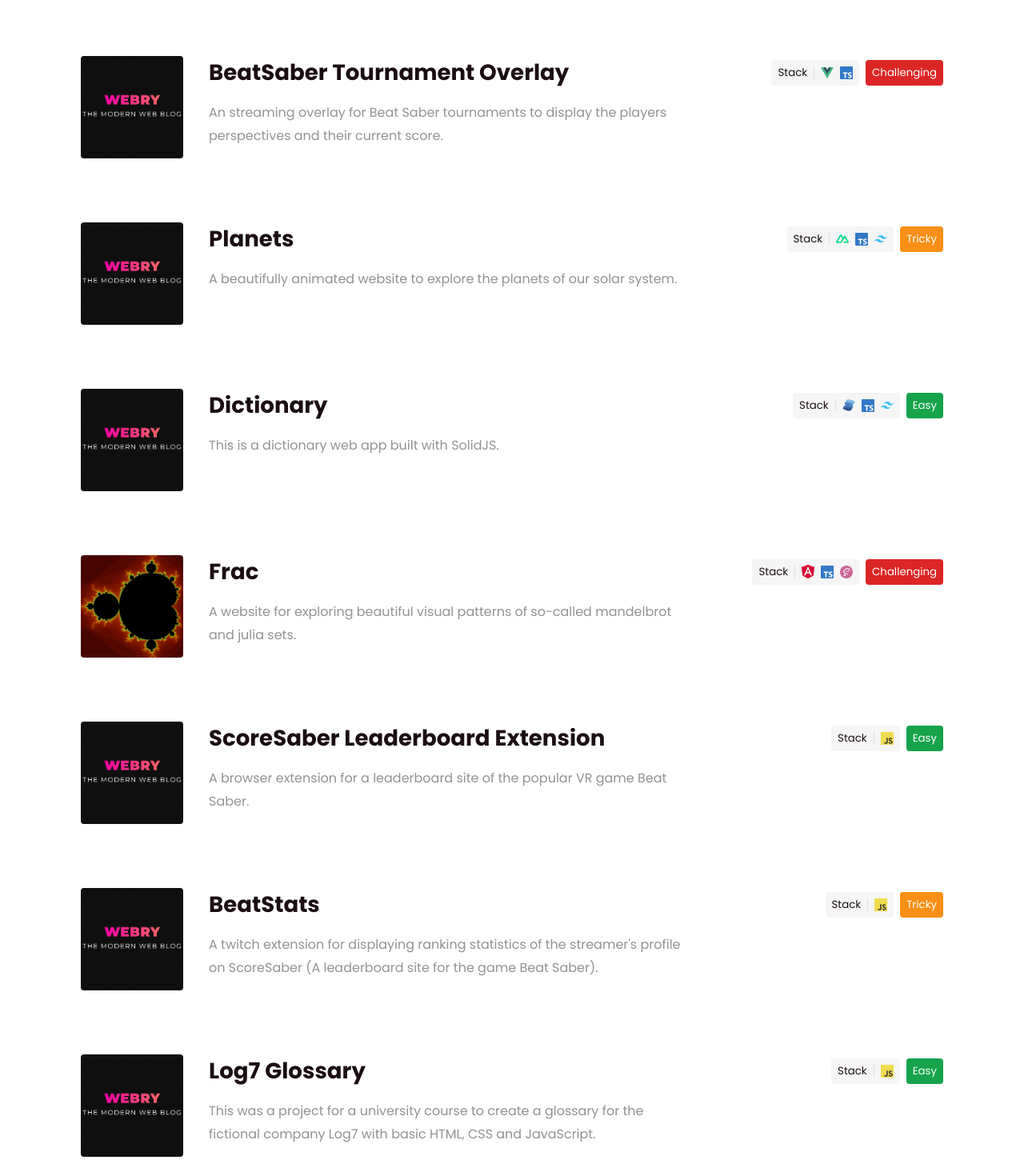
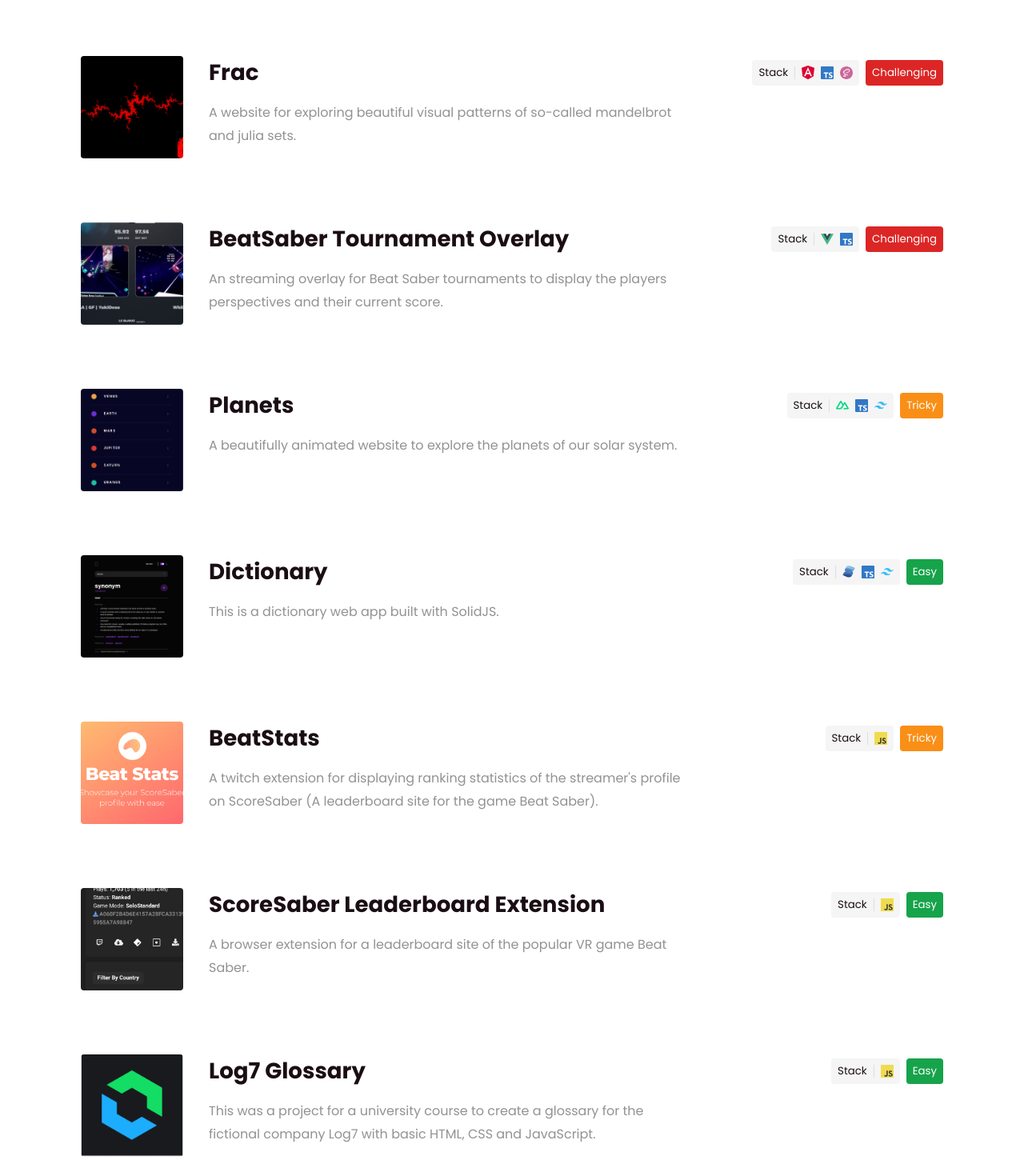
Before and after one commit to web-dev-sam/portfolio, a Vue app: page /projects in a window 1280 px wide. Shown: the part 660-2130 px from the top of the page at 80% size. Built offline with nearby package versions, Linux system fonts and the light colour scheme.

Commit message:
Added skill tooltips

```diff
--- a/src/base.css
+++ b/src/base.css
@@ -13,3 +13,13 @@
 p {
     @apply leading-normal;
 }
+
+[tooltip] {
+    display: inline;
+    position: relative;
+}
+
+[tooltip]:hover:after {
+    content: attr(tooltip);
+    @apply absolute px-4 py-2 bg-text text-white rounded bottom-5 max-w-[30ch] w-max z-40 -translate-x-1/2 left-1/2;
+}
--- a/src/views/project/ProjectBSTO.vue
+++ b/src/views/project/ProjectBSTO.vue
@@ -46,8 +46,8 @@
           Stack
           <template #desc>
             <div class="flex items-center gap-2">
-              <div class="w-4"><IconVue /></div>
-              <div class="w-4"><IconTypeScript /></div>
+              <div class="w-4" tooltip="Vue"><IconVue /></div>
+              <div class="w-4" tooltip="TypeScript"><IconTypeScript /></div>
             </div>
           </template>
         </TextBadge>
--- a/src/views/project/ProjectBeatStats.vue
+++ b/src/views/project/ProjectBeatStats.vue
@@ -45,7 +45,7 @@
           Stack
           <template #desc>
             <div class="flex items-center gap-2">
-              <div class="w-4"><IconJavascript /></div>
+              <div class="w-4" tooltip="JavaScript"><IconJavascript /></div>
             </div>
           </template>
         </TextBadge>
--- a/src/views/project/ProjectBeatTimer.vue
+++ b/src/views/project/ProjectBeatTimer.vue
@@ -47,9 +47,9 @@
           Stack
           <template #desc>
             <div class="flex items-center gap-2">
-              <div class="w-4"><IconVue /></div>
-              <div class="w-4"><IconTypeScript /></div>
-              <div class="w-4"><IconTailwind /></div>
+              <div class="w-4" tooltip="Vue"><IconVue /></div>
+              <div class="w-4" tooltip="TypeScript"><IconTypeScript /></div>
+              <div class="w-4" tooltip="TailwindCSS"><IconTailwind /></div>
             </div>
           </template>
         </TextBadge>
--- a/src/views/project/ProjectDictionary.vue
+++ b/src/views/project/ProjectDictionary.vue
@@ -47,9 +47,9 @@
           Stack
           <template #desc>
             <div class="flex items-center gap-2">
-              <div class="w-4"><IconSolid /></div>
-              <div class="w-4"><IconTypeScript /></div>
-              <div class="w-4"><IconTailwind /></div>
+              <div class="w-4" tooltip="SolidJS"><IconSolid /></div>
+              <div class="w-4" tooltip="TypeScript"><IconTypeScript /></div>
+              <div class="w-4" tooltip="TailwindCSS"><IconTailwind /></div>
             </div>
           </template>
         </TextBadge>
--- a/src/views/project/ProjectFrac.vue
+++ b/src/views/project/ProjectFrac.vue
@@ -47,9 +47,9 @@
           Stack
           <template #desc>
             <div class="flex items-center gap-2">
-              <div class="w-4"><IconAngular /></div>
-              <div class="w-4"><IconTypeScript /></div>
-              <div class="w-4"><IconSass /></div>
+              <div class="w-4" tooltip="Angular"><IconAngular /></div>
+              <div class="w-4" tooltip="TypeScript"><IconTypeScript /></div>
+              <div class="w-4" tooltip="SCSS"><IconSass /></div>
             </div>
           </template>
         </TextBadge>
--- a/src/views/project/ProjectLog7.vue
+++ b/src/views/project/ProjectLog7.vue
@@ -44,7 +44,7 @@
           Stack
           <template #desc>
             <div class="flex items-center gap-2">
-              <div class="w-4"><IconJavascript /></div>
+              <div class="w-4" tooltip="JavaScript"><IconJavascript /></div>
             </div>
           </template>
         </TextBadge>
--- a/src/views/project/ProjectPlanets.vue
+++ b/src/views/project/ProjectPlanets.vue
@@ -47,9 +47,9 @@
           Stack
           <template #desc>
             <div class="flex items-center gap-2">
-              <div class="w-4"><IconNuxt /></div>
-              <div class="w-4"><IconTypeScript /></div>
-              <div class="w-4"><IconTailwind /></div>
+              <div class="w-4" tooltip="NuxtJS"><IconNuxt /></div>
+              <div class="w-4" tooltip="TypeScript"><IconTypeScript /></div>
+              <div class="w-4" tooltip="TailwindCSS"><IconTailwind /></div>
             </div>
           </template>
         </TextBadge>
--- a/src/views/project/ProjectSSLE.vue
+++ b/src/views/project/ProjectSSLE.vue
@@ -45,7 +45,7 @@
           Stack
           <template #desc>
             <div class="flex items-center gap-2">
-              <div class="w-4"><IconJavascript /></div>
+              <div class="w-4" tooltip="JavaScript"><IconJavascript /></div>
             </div>
           </template>
         </TextBadge>
--- a/src/views/project/ProjectWebry.vue
+++ b/src/views/project/ProjectWebry.vue
@@ -47,9 +47,9 @@
           Stack
           <template #desc>
             <div class="flex items-center gap-2">
-              <div class="w-4"><IconAstro /></div>
-              <div class="w-4"><IconTypeScript /></div>
-              <div class="w-4"><IconTailwind /></div>
+              <div class="w-4" tooltip="Astro"><IconAstro /></div>
+              <div class="w-4" tooltip="TypeScript"><IconTypeScript /></div>
+              <div class="w-4" tooltip="TailwindCSS"><IconTailwind /></div>
             </div>
           </template>
         </TextBadge>
--- a/src/views/projects/ProjectsPage.vue
+++ b/src/views/projects/ProjectsPage.vue
@@ -47,9 +47,9 @@
       >
         <template #stack>
           <div class="flex items-center gap-2">
-            <div class="w-4"><IconVue /></div>
-            <div class="w-4"><IconTypeScript /></div>
-            <div class="w-4"><IconTailwind /></div>
+            <div class="w-4" tooltip="Vue"><IconVue /></div>
+            <div class="w-4" tooltip="TypeScript"><IconTypeScript /></div>
+            <div class="w-4" tooltip="TailwindCSS"><IconTailwind /></div>
           </div>
         </template>
         <template #difficulty>
@@ -69,13 +69,35 @@
       >
         <template #stack>
           <div class="flex items-center gap-2">
-            <div class="w-4"><IconAstro /></div>
-            <div class="w-4"><IconTypeScript /></div>
-            <div class="w-4"><IconTailwind /></div>
+            <div class="w-4" tooltip="Astro"><IconAstro /></div>
+            <div class="w-4" tooltip="TypeScript"><IconTypeScript /></div>
+            <div class="w-4" tooltip="TailwindCSS"><IconTailwind /></div>
           </div>
         </template>
         <template #difficulty>
           <TextBadge class="bg-easy text-white">{{ t('easy') }}</TextBadge>
+        </template>
+      </ProjectCard>
+      <ProjectCard
+        name="Frac"
+        :description="
+          lang === 'en'
+            ? `A website for exploring beautiful visual patterns of so-called mandelbrot and julia sets.`
+            : `Eine Website zum Erkunden schöner visueller Muster sogenannter Mandelbrot- und Julia-Mengen.`
+        "
+        cover="/assets/projects/frac/fr2.jpg"
+        link="/project/frac"
+        class="flex-1"
+      >
+        <template #stack>
+          <div class="flex items-center gap-2">
+            <div class="w-4" tooltip="Angular"><IconAngular /></div>
+            <div class="w-4" tooltip="TypeScript"><IconTypeScript /></div>
+            <div class="w-4" tooltip="SCSS"><IconSass /></div>
+          </div>
+        </template>
+        <template #difficulty>
+          <TextBadge class="bg-[#dc2626] text-white">{{ t('hard') }}</TextBadge>
         </template>
       </ProjectCard>
       <ProjectCard
@@ -85,14 +107,14 @@
             ? `An streaming overlay for Beat Saber tournaments to display the players perspectives and their current score.`
             : `Ein Streaming-Overlay für Beat Saber Turniere, um die Perspektiven der Spieler und ihren aktuellen Punktestand anzuzeigen.`
         "
-        cover="/assets/projects/webry/cover.jpg"
+        cover="/assets/projects/bsto/bsto1.jpg"
         link="/project/bs-tournament-overlay"
         class="flex-1"
       >
         <template #stack>
           <div class="flex items-center gap-2">
-            <div class="w-4"><IconVue /></div>
-            <div class="w-4"><IconTypeScript /></div>
+            <div class="w-4" tooltip="Vue"><IconVue /></div>
+            <div class="w-4" tooltip="TypeScript"><IconTypeScript /></div>
           </div>
         </template>
         <template #difficulty>
@@ -107,15 +129,15 @@
             ? `A beautifully animated website to explore the planets of our solar system.`
             : `Dies ist eine animierte Bildungswebsite über die Planeten in unserem Sonnensystem.`
         "
-        cover="/assets/projects/webry/cover.jpg"
+        cover="/assets/projects/planets/pl4.jpg"
         link="/project/planets"
         class="flex-1"
       >
         <template #stack>
           <div class="flex items-center gap-2">
-            <div class="w-4"><IconNuxt /></div>
-            <div class="w-4"><IconTypeScript /></div>
-            <div class="w-4"><IconTailwind /></div>
+            <div class="w-4" tooltip="Nuxt"><IconNuxt /></div>
+            <div class="w-4" tooltip="TypeScript"><IconTypeScript /></div>
+            <div class="w-4" tooltip="TailwindCSS"><IconTailwind /></div>
           </div>
         </template>
         <template #difficulty>
@@ -129,58 +151,15 @@
             ? `This is a dictionary web app built with SolidJS.`
             : `Dies ist eine englische Wörterbuch-Web-App, die mit SolidJS erstellt wurde.`
         "
-        cover="/assets/projects/webry/cover.jpg"
+        cover="/assets/projects/dict/dt2.jpg"
         link="/project/dictionary"
         class="flex-1"
       >
         <template #stack>
           <div class="flex items-center gap-2">
-            <div class="w-4"><IconSolid /></div>
-            <div class="w-4"><IconTypeScript /></div>
-            <div class="w-4"><IconTailwind /></div>
-          </div>
-        </template>
-        <template #difficulty>
-          <TextBadge class="bg-easy text-white">{{ t('easy') }}</TextBadge>
-        </template>
-      </ProjectCard>
-      <ProjectCard
-        name="Frac"
-        :description="
-          lang === 'en'
-            ? `A website for exploring beautiful visual patterns of so-called mandelbrot and julia sets.`
-            : `Eine Website zum Erkunden schöner visueller Muster sogenannter Mandelbrot- und Julia-Mengen.`
-        "
-        cover="/assets/projects/frac/cover.png"
-        link="/project/frac"
-        class="flex-1"
-      >
-        <template #stack>
-          <div class="flex items-center gap-2">
-            <div class="w-4"><IconAngular /></div>
-            <div class="w-4"><IconTypeScript /></div>
-            <div class="w-4"><IconSass /></div>
-          </div>
-        </template>
-        <template #difficulty>
-          <TextBadge class="bg-[#dc2626] text-white">{{ t('hard') }}</TextBadge>
-        </template>
-      </ProjectCard>
-
-      <ProjectCard
-        name="ScoreSaber Leaderboard Extension"
-        :description="
-          lang === 'en'
-            ? `A browser extension for a leaderboard site of the popular VR game Beat Saber.`
-            : `Eine Browser-Erweiterung für eine Leaderboard-Website des beliebten VR-Spiels Beat Saber.`
-        "
-        cover="/assets/projects/webry/cover.jpg"
-        link="/project/ss-leaderboard-extension"
-        class="flex-1"
-      >
-        <template #stack>
-          <div class="flex items-center gap-2">
-            <div class="w-4"><IconJavascript /></div>
+            <div class="w-4" tooltip="SolidJS (React-like)"><IconSolid /></div>
+            <div class="w-4" tooltip="TypeScript"><IconTypeScript /></div>
+            <div class="w-4" tooltip="TailwindCSS"><IconTailwind /></div>
           </div>
         </template>
         <template #difficulty>
@@ -194,13 +173,13 @@
             ? `A twitch extension for displaying ranking statistics of the streamer's profile on ScoreSaber (A leaderboard site for the game Beat Saber).`
             : `Eine Twitch-Erweiterung zum Anzeigen von Ranglistenstatistiken des Streamer-Profils auf ScoreSaber (einem online Leaderboard für das Spiel Beat Saber).`
         "
-        cover="/assets/projects/webry/cover.jpg"
+        cover="/assets/projects/bss/bss1.jpg"
         link="/project/beat-stats"
         class="flex-1"
       >
         <template #stack>
           <div class="flex items-center gap-2">
-            <div class="w-4"><IconJavascript /></div>
+            <div class="w-4" tooltip="JavaScript"><IconJavascript /></div>
           </div>
         </template>
         <template #difficulty>
@@ -208,19 +187,40 @@
         </template>
       </ProjectCard>
       <ProjectCard
+        name="ScoreSaber Leaderboard Extension"
+        :description="
+          lang === 'en'
+            ? `A browser extension for a leaderboard site of the popular VR game Beat Saber.`
+            : `Eine Browser-Erweiterung für eine Leaderboard-Website des beliebten VR-Spiels Beat Saber.`
+        "
+        cover="/assets/projects/bse/be1.jpg"
+        link="/project/ss-leaderboard-extension"
+        class="flex-1"
+      >
+        <template #stack>
+          <div class="flex items-center gap-2">
+            <div class="w-4" tooltip="JavaScript"><IconJavascript /></div>
+          </div>
+        </template>
+        <template #difficulty>
+          <TextBadge class="bg-easy text-white">{{ t('easy') }}</TextBadge>
+        </template>
+      </ProjectCard>
+
+      <ProjectCard
         name="Log7 Glossary"
         :description="
           lang === 'en'
             ? `This was a project for a university course to create a glossary for the fictional company Log7 with basic HTML, CSS and JavaScript.`
             : `Dies war ein Projekt für einen Universitätskurs, um ein Glossar für das fiktive Unternehmen Log7 mit grundlegendem HTML, CSS und JavaScript zu erstellen.`
         "
-        cover="/assets/projects/webry/cover.jpg"
+        cover="/assets/projects/log7/gl3.jpg"
         link="/project/log7-glossary"
         class="flex-1"
       >
         <template #stack>
           <div class="flex items-center gap-2">
-            <div class="w-4"><IconJavascript /></div>
+            <div class="w-4" tooltip="JavaScript"><IconJavascript /></div>
           </div>
         </template>
         <template #difficulty>
```
Also changed, not shown: public/assets/projects/log7/gl3.jpg, public/assets/projects/webry/cover.jpg.
